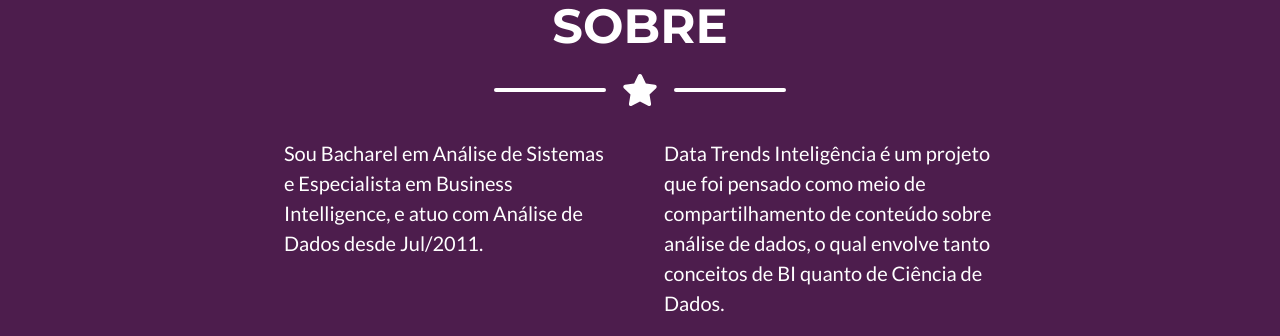
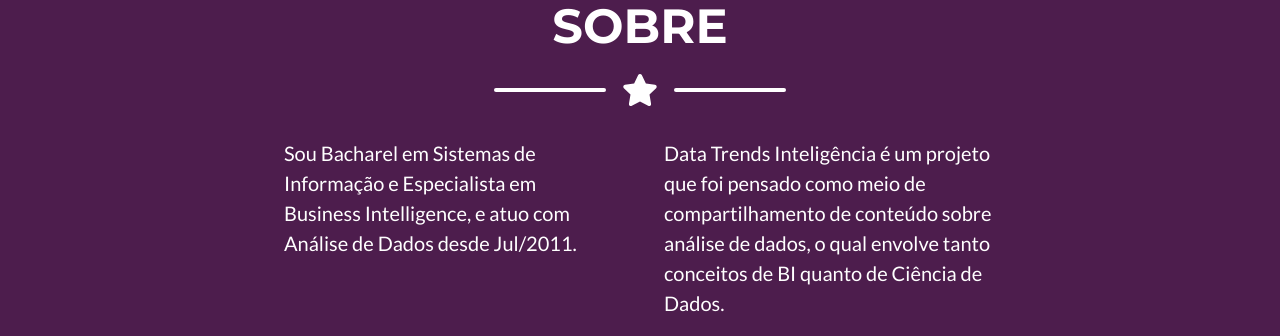
Before and after one commit to datatrendsinteligencia/datatrendsinteligencia.github.io, a plain HTML site: page index.html in a window 1280 px wide. Shown: the part 1520-1856 px from the top of the page. Drawn offline with nearby package versions, Linux system fonts and the light colour scheme.

Commit message:
Atualização do Sobre

```diff
--- a/index.html
+++ b/index.html
@@ -137,7 +137,7 @@
                 </div>
                 <!-- About Section Content-->
                 <div class="row">
-                    <div class="col-lg-4 ml-auto"><p class="lead">Sou Bacharel em Análise de Sistemas e Especialista em Business Intelligence, e atuo com Análise de Dados desde Jul/2011.</p></div>
+                    <div class="col-lg-4 ml-auto"><p class="lead">Sou Bacharel em Sistemas de Informação e Especialista em Business Intelligence, e atuo com Análise de Dados desde Jul/2011.</p></div>
                     <div class="col-lg-4 mr-auto"><p class="lead">Data Trends Inteligência é um projeto que foi pensado como meio de compartilhamento de conteúdo sobre análise de dados, o qual envolve tanto conceitos de BI quanto de Ciência de Dados.</p></div>
                 </div>
                 <!-- About Section Button-->
```
